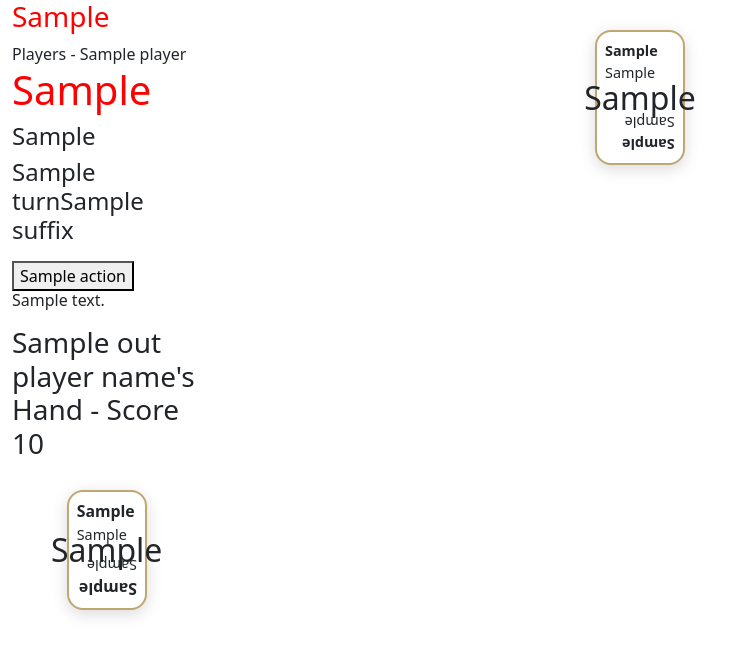
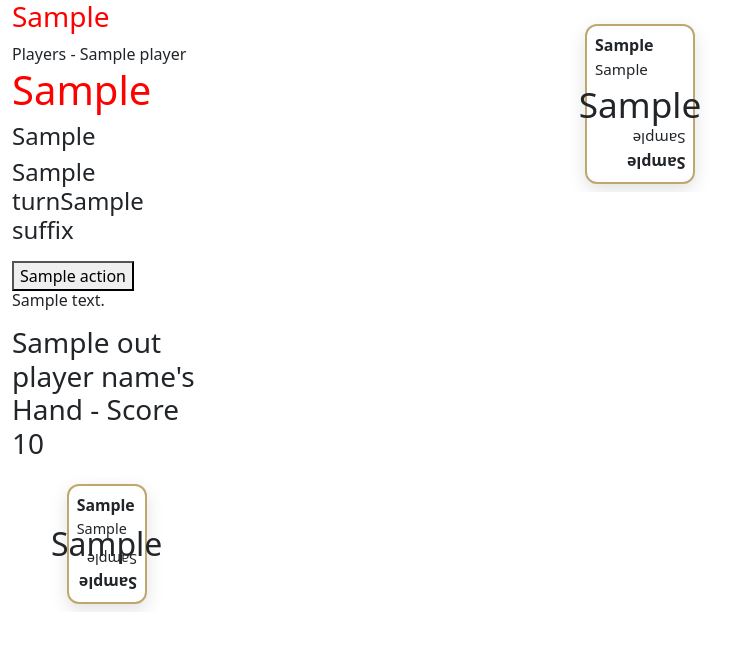
Before and after one commit to lkadin/5-Crowns---Fastapi-HTMX, a FastAPI app: template templates/htmx_user_generic.html in a window 1280 px wide. Shown: the top 656 px of the page, without its empty margins (0-751 px from the left). Run offline with FastAPI, Linux system fonts and the light colour scheme; the template is opened without the code that fills it: most values are stand-ins (such as "Sample title", 1, 10 or a date in 2020); some libraries are stand-ins or nearby versions.

Commit message:
Make crads fit better

```diff
--- a/templates/draw_card.html
+++ b/templates/draw_card.html
@@ -1,25 +1,60 @@
 <style>
+    /* Container: allow horizontal scrolling on small screens and centered multi-line on wider screens */
     .card-container {
         display: flex;
-        flex-wrap: wrap;
+        flex-wrap: nowrap;
+        gap: 12px;
+        margin: 16px 0;
+        padding: 8px;
+        overflow-x: auto;
+        -webkit-overflow-scrolling: touch; /* smooth scrolling on iOS */
         justify-content: center;
-        gap: 16px;
-        margin-top: 30px;
+        align-items: flex-start;
     }
 
+    .list-item {
+        flex: 0 0 auto; /* don't shrink, keep intrinsic width */
+        display: inline-flex;
+        align-items: center;
+    }
+
+    /* Card sizing uses clamp for responsive scaling but tighter control for phones */
     .card {
-        width: clamp(30px, 8vw, 90px);
-        height: clamp(80px, 12vw, 135px);
+        width: clamp(56px, 18vw, 110px);
+        height: clamp(80px, 28vw, 160px);
         background: white;
         border: 2px solid #bfa76f;
-        border-radius: 16px;
-        box-shadow: 0 4px 16px rgba(0, 0, 0, 0.15);
+        border-radius: 12px;
+        box-shadow: 0 6px 18px rgba(0, 0, 0, 0.12);
         display: flex;
         flex-direction: column;
         justify-content: space-between;
         padding: 8px;
         position: relative;
-        transition: width 0.2s, height 0.2s;
+        transition: transform 0.12s ease, box-shadow 0.12s ease;
+        touch-action: manipulation; /* better touch behaviour */
+        -webkit-tap-highlight-color: transparent;
+    }
+
+    /* Make cards pop slightly on touch/hover */
+    .card:active,
+    .card:focus,
+    .card:hover {
+        transform: translateY(-4px) scale(1.02);
+        box-shadow: 0 10px 24px rgba(0,0,0,0.18);
+    }
+
+    /* Ensure buttons wrapping cards are full-size and touch-friendly */
+    .card button,
+    .list-item > button {
+        background: transparent;
+        border: none;
+        padding: 0;
+        margin: 0;
+        display: inline-block;
+        cursor: pointer;
+        width: 100%;
+        height: 100%;
     }
 
     .top-left,
@@ -27,72 +62,46 @@
         display: flex;
         flex-direction: column;
         align-items: flex-start;
-        font-size: 0.9em;
+        font-size: 0.95em;
         position: absolute;
     }
 
-    .top-left {
-        top: 8px;
-        left: 8px;
-    }
-
-    .bottom-right {
-        bottom: 8px;
-        right: 8px;
-        transform: rotate(180deg);
-    }
+    .top-left { top: 8px; left: 8px; }
+    .bottom-right { bottom: 8px; right: 8px; transform: rotate(180deg); }
 
     .middle {
         display: flex;
         justify-content: center;
         align-items: center;
         height: 100%;
+        pointer-events: none; /* allow touches to pass through to button */
     }
 
-    .suit.large {
-        font-size: 2em;
+    .suit.large { font-size: 2.2em; }
+    .rank { font-weight: 700; font-size: 1.05em; }
+
+    /* Suit colors */
+    .suit.spade, .suit.large.spade, .rank.spade { color: black; }
+    .suit.heart, .suit.large.heart, .rank.heart { color: red; }
+    .suit.diamond, .suit.large.diamond, .rank.diamond { color: #0056b3; }
+    .suit.club, .suit.large.club, .rank.club { color: #0b7a07; }
+    .suit.star, .suit.large.star, .rank.star { color: #BA8E23; }
+    .suit.joker, .suit.large.joker, .rank.joker { color: #2a7b2a; }
+
+    /* Small screens: increase readable sizes and tighten layout */
+    @media (max-width: 520px) {
+        .card-container { gap: 10px; padding: 6px; }
+        .card { width: clamp(64px, 24vw, 90px); height: clamp(96px, 32vw, 150px); border-radius: 10px; padding: 10px; }
+        .suit.large { font-size: 2.6em; }
+        .rank { font-size: 1.15em; }
     }
 
-    .rank {
-        font-weight: bold;
-        font-size: 1em;
-    }
-
-    /* Suit colors */
-    .suit.spade,
-    .suit.large.spade,
-    .rank.spade {
-        color: black;
-    }
-
-    .suit.heart,
-    .suit.large.heart,
-    .rank.heart {
-        color: red;
-    }
-
-    .suit.diamond,
-    .suit.large.diamond,
-    .rank.diamond {
-        color: blue;
-    }
-
-    .suit.club,
-    .suit.large.club,
-    .rank.club {
-        color: green;
-    }
-
-    .suit.star,
-    .suit.large.star,
-    .rank.star {
-        color: #BA8E23;
-    }
-
-    .suit.joker,
-    .suit.large.joker,
-    .rank.joker {
-        color: green;
+    /* Very small phones: make horizontal scroll the primary layout */
+    @media (max-width: 380px) {
+        .card { width: 72px; height: 110px; }
+        .middle { height: 100%; }
+        .suit.large { font-size: 2.8em; }
+        .rank { font-size: 1.2em; }
     }
 </style>
 <div class="image-fluid"></div>
```
